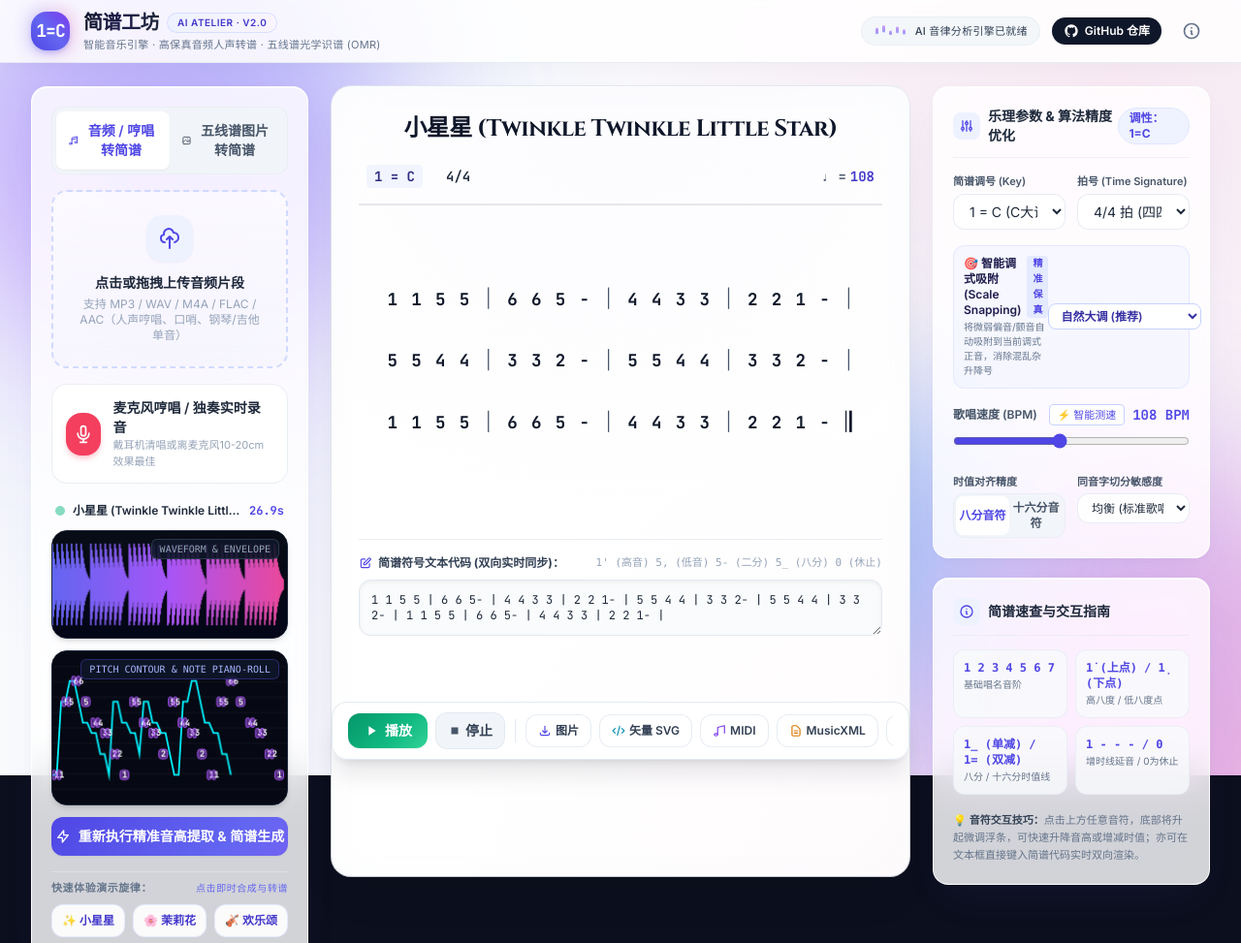
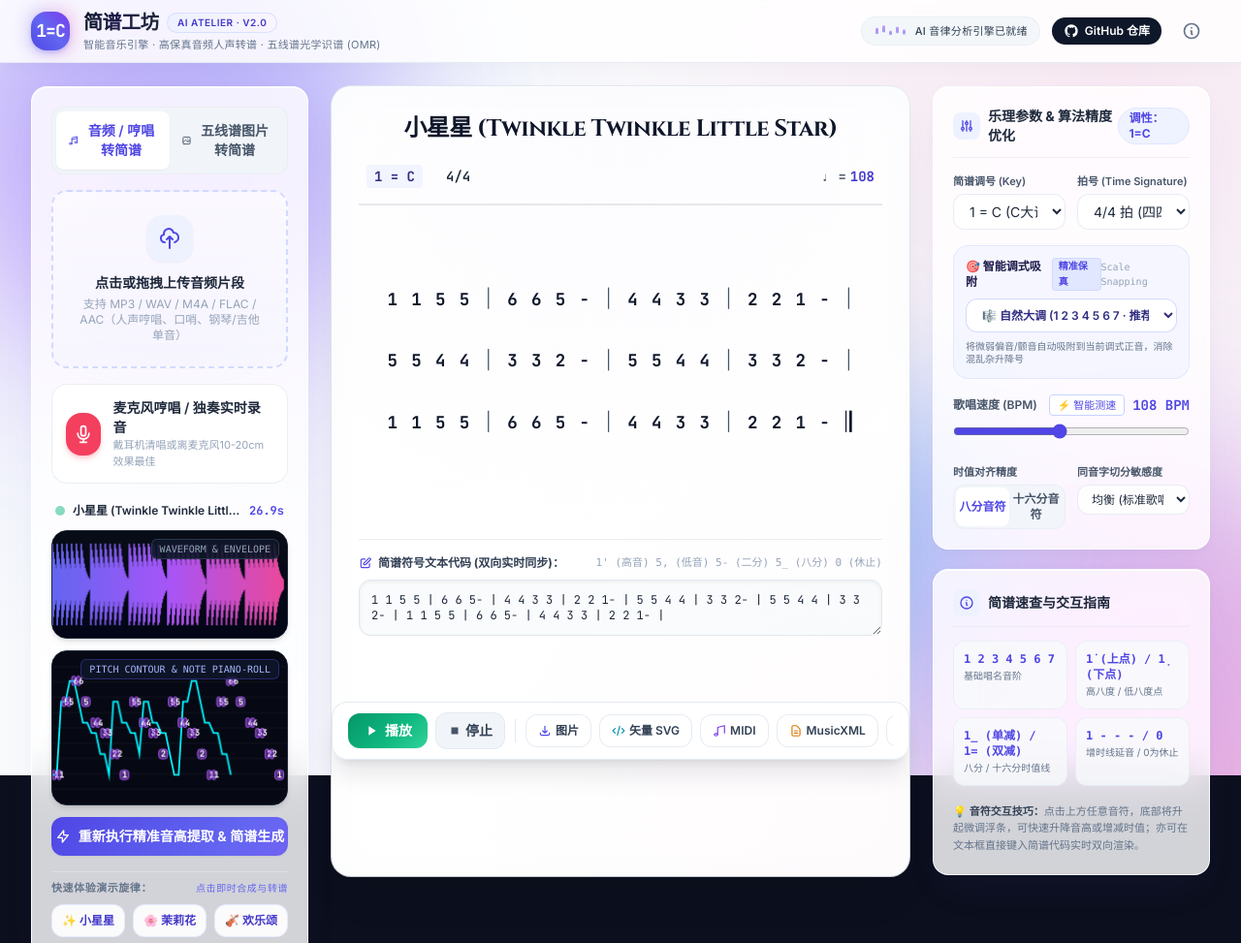
Before and after one commit to rz3111/jianpu-studio, a plain HTML site: page index.html in a window 1280 px wide. Shown: the top 973 px of the page at 97% size. Drawn offline with nearby package versions, Linux system fonts and the light colour scheme.

Commit message:
style: optimize scale snapping card layout to full width to prevent line wrapping

```diff
--- a/index.html
+++ b/index.html
@@ -667,21 +667,25 @@
             </div>
           </div>
 
-          <!-- 智能音准吸附 (大幅解决人声跑调、颤音导致音符乱跳的问题) -->
-          <div class="bg-indigo-50/50 border border-indigo-100/80 rounded-xl p-2.5">
+          <!-- 智能音准吸附 (优化垂直布局，彻底消除挤压换行) -->
+          <div class="bg-indigo-50/60 border border-indigo-100/90 rounded-2xl p-3 space-y-2">
             <div class="flex items-center justify-between">
-              <div>
-                <div class="text-xs font-semibold text-indigo-950 flex items-center space-x-1.5">
-                  <span>🎯 智能调式吸附 (Scale Snapping)</span>
-                  <span class="text-[10px] text-indigo-600 bg-indigo-100/80 px-1.5 py-0.2 rounded font-mono">精准保真</span>
-                </div>
-                <div class="text-[10px] text-slate-500 mt-0.5">将微弱偏音/颤音自动吸附到当前调式正音，消除混乱杂升降号</div>
+              <div class="text-xs font-bold text-indigo-950 flex items-center space-x-1.5">
+                <span>🎯 智能调式吸附</span>
+                <span class="text-[10px] text-indigo-600 bg-indigo-100 border border-indigo-200/60 px-1.5 py-0.2 rounded font-mono">精准保真</span>
               </div>
-              <select id="selectScaleMode" onchange="onParamsChanged()" class="text-xs bg-white border border-indigo-200 rounded-lg px-2 py-1 text-indigo-800 font-semibold focus:outline-none">
-                <option value="major" selected>自然大调 (推荐)</option>
-                <option value="pentatonic">五声音阶 (宫商角徵羽)</option>
-                <option value="chromatic">自由半音 (完全自由)</option>
-              </select>
+              <span class="text-[10px] text-slate-400 font-mono">Scale Snapping</span>
+            </div>
+
+            <!-- 下拉选择框全宽独立排版，告别挤压换行 -->
+            <select id="selectScaleMode" onchange="onParamsChanged()" class="w-full text-xs bg-white border border-indigo-200/80 rounded-xl px-3 py-2 text-indigo-900 font-semibold focus:outline-none focus:ring-2 focus:ring-indigo-500/20 shadow-2xs cursor-pointer">
+              <option value="major" selected>🎼 自然大调 (1 2 3 4 5 6 7 · 推荐)</option>
+              <option value="pentatonic">🎋 五声音阶 (1 2 3 5 6 · 宫商角徵羽)</option>
+              <option value="chromatic">🎹 自由半音 (保留所有临时升降号)</option>
+            </select>
+
+            <div class="text-[10px] text-slate-500 leading-snug">
+              将微弱偏音/颤音自动吸附到当前调式正音，消除混乱杂升降号
             </div>
           </div>
 
```
Also changed, not shown: jianpu_studio.html (+17 -13 lines).
